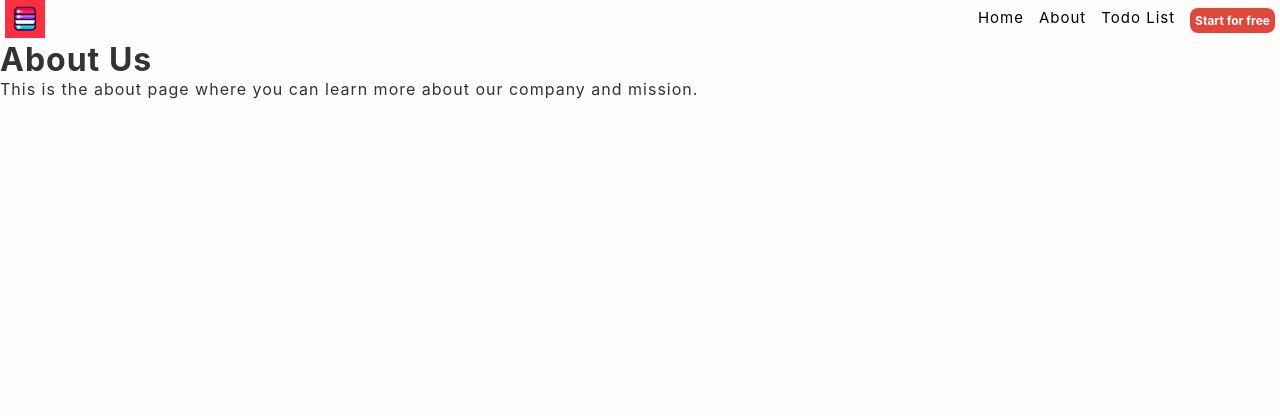
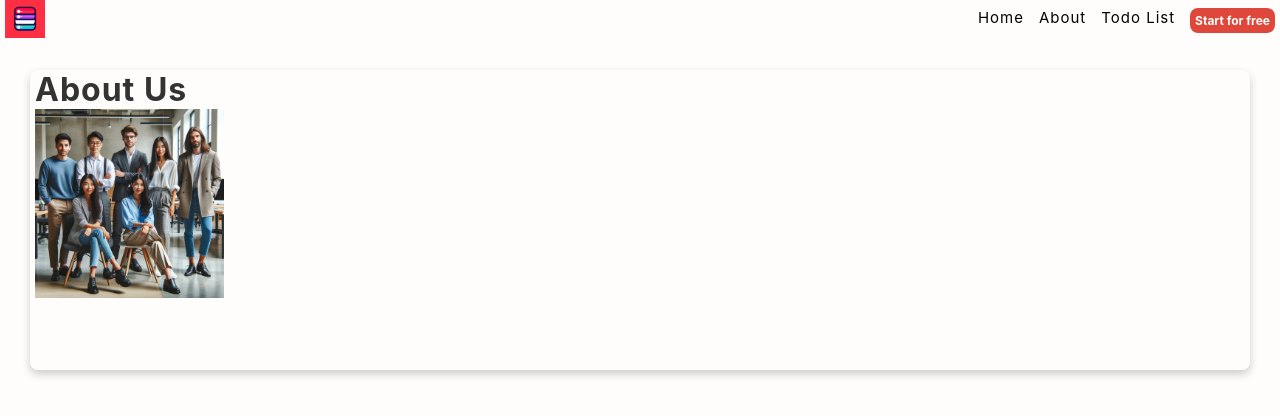
Before and after one commit to zli213/TaskTick, a Next.js app: page /about in a window 1280 px wide. Shown: the top 416 px of the page. Built offline with nearby package versions, Linux system fonts and the light colour scheme.

Commit message:
Add top card of the about page.

```diff
--- a/components/pages/About/index.js
+++ b/components/pages/About/index.js
@@ -1,11 +1,22 @@
 // About.js
+import styles from "../../../styles/scss/about.module.scss";
 function About() {
-    return (
-        <div>
-            <h1>About Us</h1>
-            <p>This is the about page where you can learn more about our company and mission.</p>
+  return (
+    <div className={styles.container}>
+      <div className={styles.upCard}>
+        <div className={styles.teamImage}>
+          <h1>About Us</h1>
+          <img
+            clasName={styles.teamPhoto}
+            src="/images/teamImage.png"
+            alt="teamImage"
+          />
         </div>
-    );
+        <div className="mapCard"></div>
+      </div>
+      <div className="middleCard"></div>
+    </div>
+  );
 }
 
 export default About;
--- a/styles/scss/about.module.scss
+++ b/styles/scss/about.module.scss
@@ -0,0 +1,23 @@
+@use "./utils/variable" as *;
+.container {
+  display: flex;
+  flex-direction: column;
+  justify-content: center;
+  align-items: center;
+  margin: $marginMd;
+  .upCard {
+    width: 100%;
+    height: $itemMinHeightMd;
+    //   border: 1px solid darkblue;
+    border-radius: $borderRadius;
+    box-shadow: 0 4px 8px 0 rgba(0, 0, 0, 0.2);
+    .teamImage {
+      height: inherit;
+      width: 15.5%;
+      margin-left: $marginXsm;
+      .teamPhoto {
+        border-radius: 30px; // This value can be adjusted to your preference
+      }
+    }
+  }
+}
```
Also changed, not shown: public/images/teamImage.png (added).
